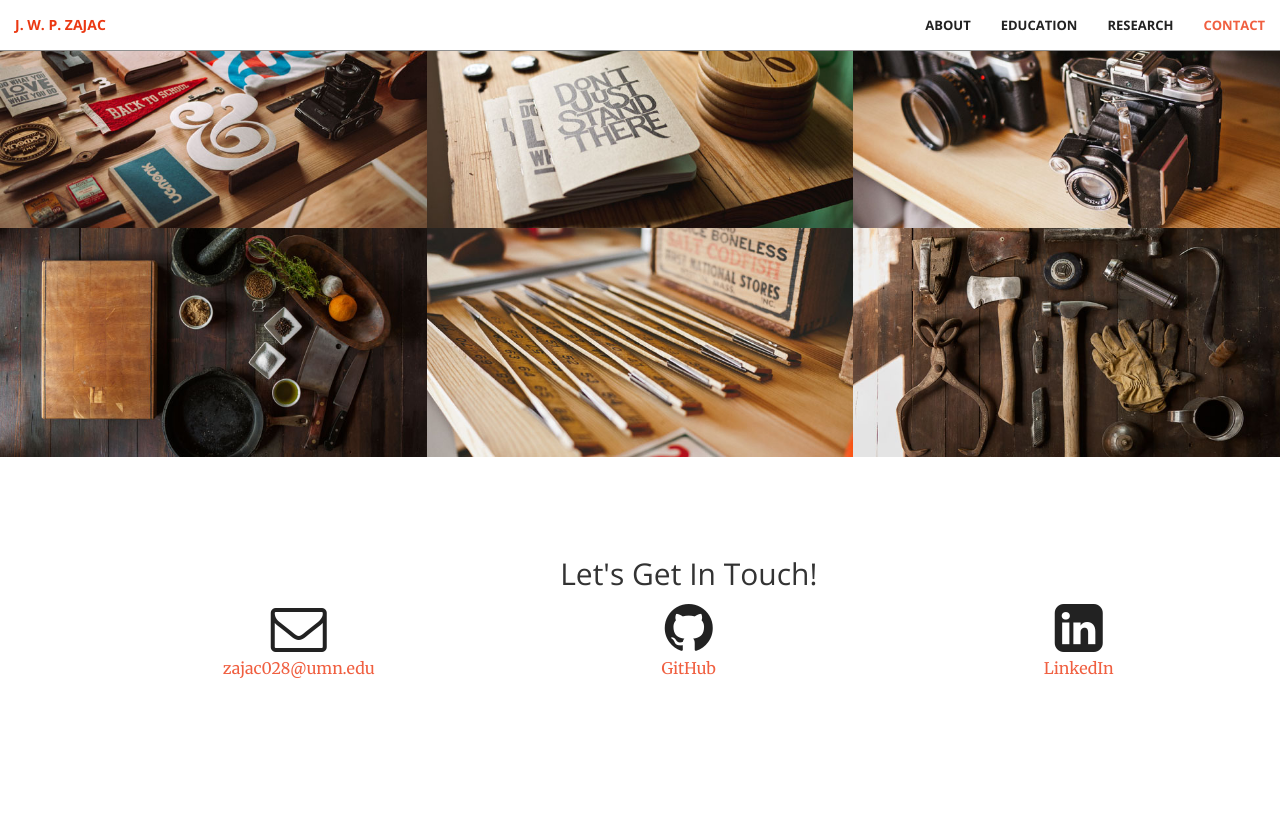
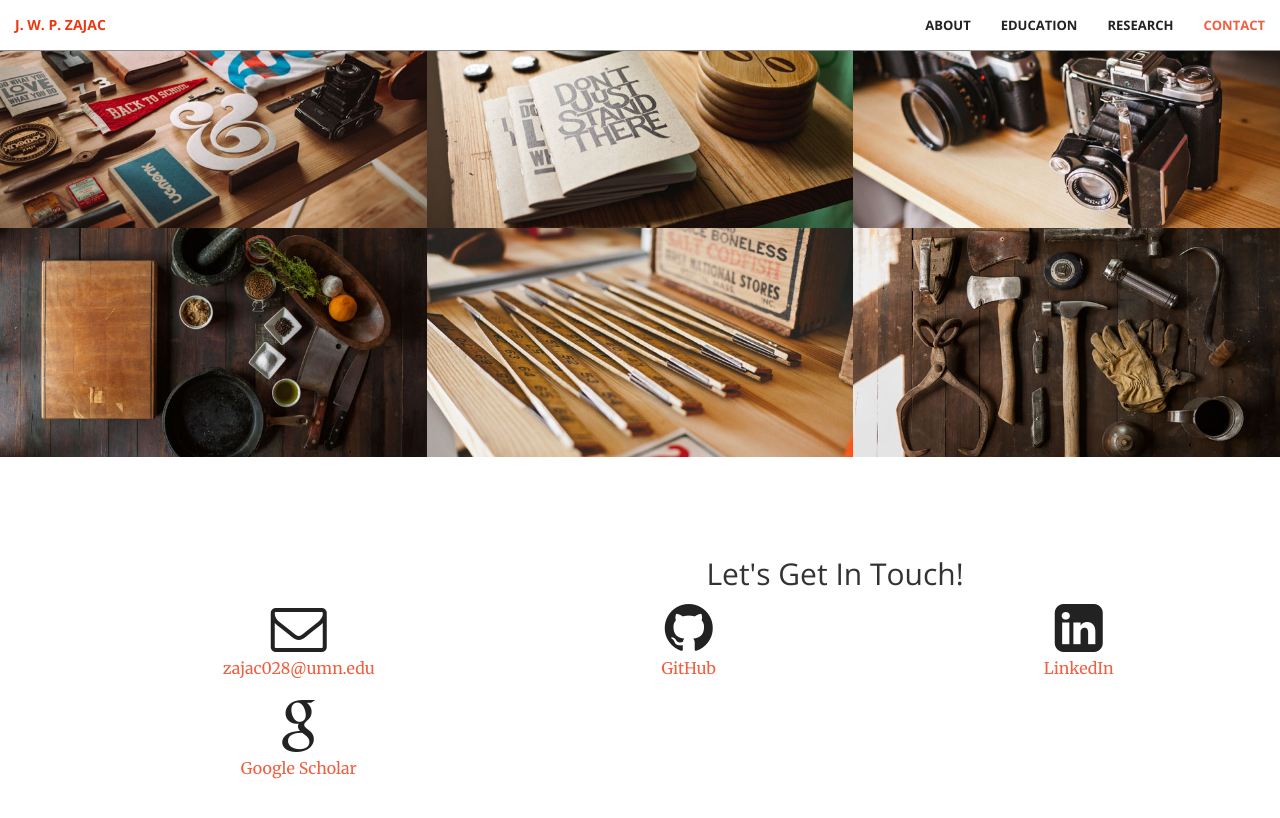
Before and after one commit to Jonathan-Zajac/Jonathan-Zajac.github.io, a Jekyll site: the page built from index.html, in a window 1280 px wide and 900 px high, scrolled down 1361 px. Shown: the top 818 px of the window. Built offline with Jekyll 4.4.1, drawn with Linux system fonts in a browser that asks for light colours.

Commit message:
add google scholar

```diff
--- a/_includes/contact.html
+++ b/_includes/contact.html
@@ -1,7 +1,7 @@
 <section id="contact">
     <div class="container">
         <div class="row">
-            <div class="col-lg-9 col-lg-offset-2 text-center">
+            <div class="col-lg-12 col-lg-offset-2 text-center">
                 <h2 class="section-heading">Let's Get In Touch!</h2>
             </div>
         <div class="col-lg-3 col-lg-offset-1 text-center">
@@ -16,12 +16,17 @@
                 <p>GitHub</p>
             </a>
         </div>
-	<div class="col-lg-3 col-lg-offset-1 text-center">
-		<a href="https://linkedin.com/in/{{ site.linkedin_username }}">
+        <div class="col-lg-3 col-lg-offset-1 text-center">
+            <a href="https://linkedin.com/in/{{ site.linkedin_username }}">
             <i class="fa fa-linkedin-square fa-3x wow bounceIn" data-wow-delay=".1s"></i>
                 <p>LinkedIn</p>
             </a>
         </div>
-
+        <div class="col-lg-3 col-lg-offset-1 text-center">
+            <a href="https://scholar.google.com/citations?user=8TB2kmYAAAAJ&hl=en&oi=ao">
+            <i class="fa fa-google fa-3x wow bounceIn" data-wow-delay=".1s"></i>
+                <p>Google Scholar</p>
+            </a>
+        </div>
     </div>
 </section>
```
